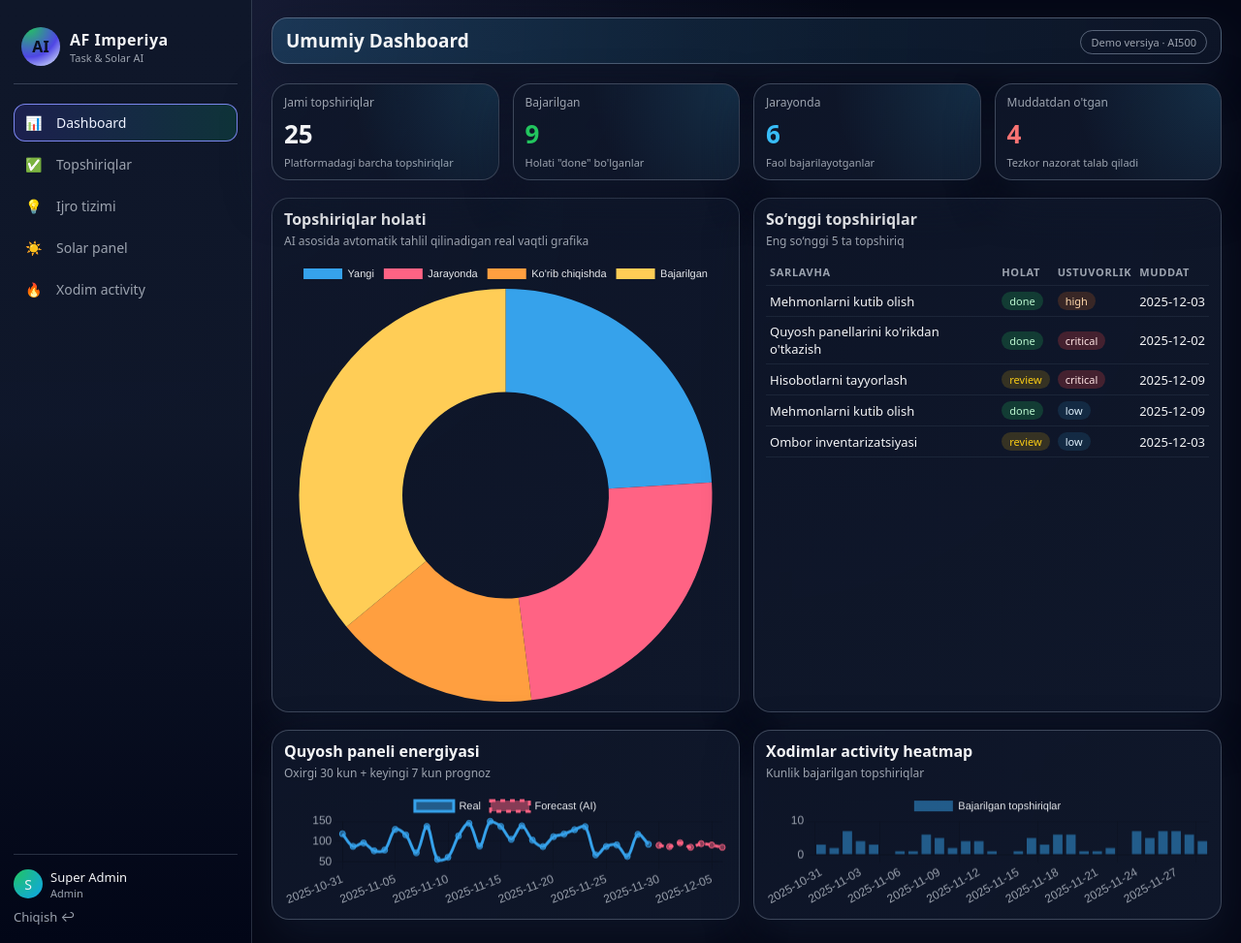
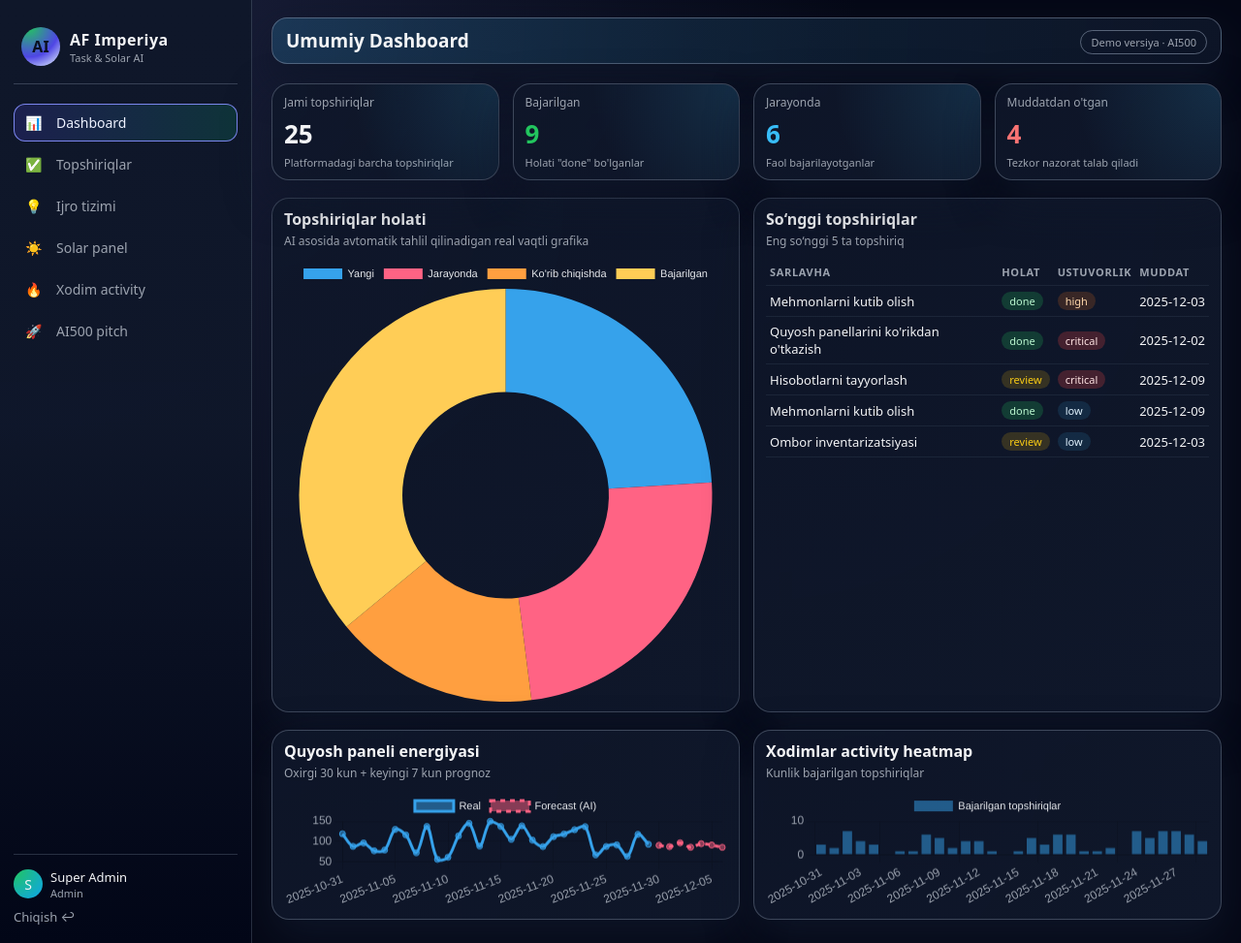
Before and after one commit to Mirfayziev/Test-berishga_tayor, a Flask app: page / in a window 1280 px wide. Shown: the whole page at 97% size. Run offline with Flask 3, Linux system fonts and the light colour scheme; a user stored in the database is signed in; data comes from the database, SQL or seed files in the repository.

Commit message:
Update base.html

```diff
--- a/templates/base.html
+++ b/templates/base.html
@@ -34,6 +34,9 @@
             </a>
             <a href="{{ url_for('activity_page') }}" class="nav-item {% if request.endpoint == 'activity_page' %}active{% endif %}">
                 <span>🔥</span> <span>Xodim activity</span>
+            </a>
+            <a href="{{ url_for('ai500_landing') }}" class="nav-item {% if request.endpoint == 'ai500_landing' %}active{% endif %}">
+                <span>🚀</span> <span>AI500 pitch</span>
             </a>
         </nav>
         <div class="sidebar-footer">
```
